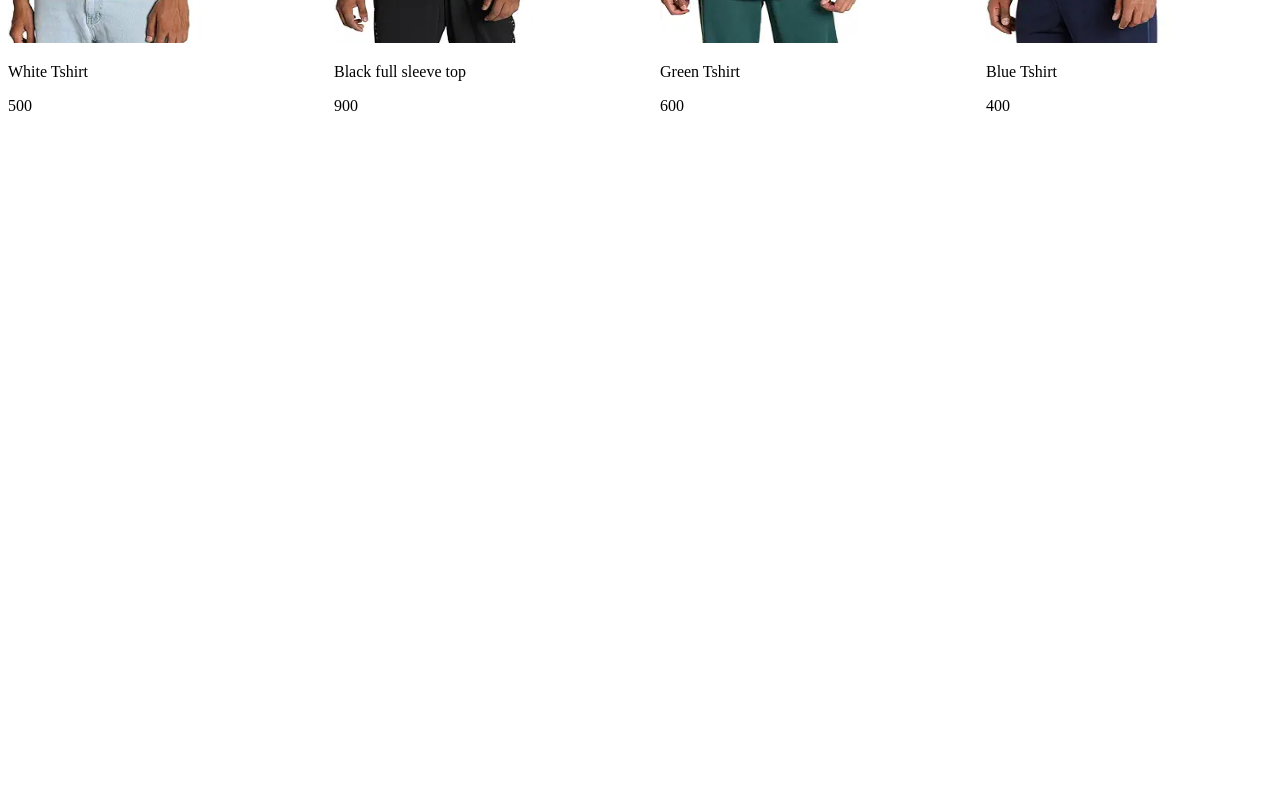
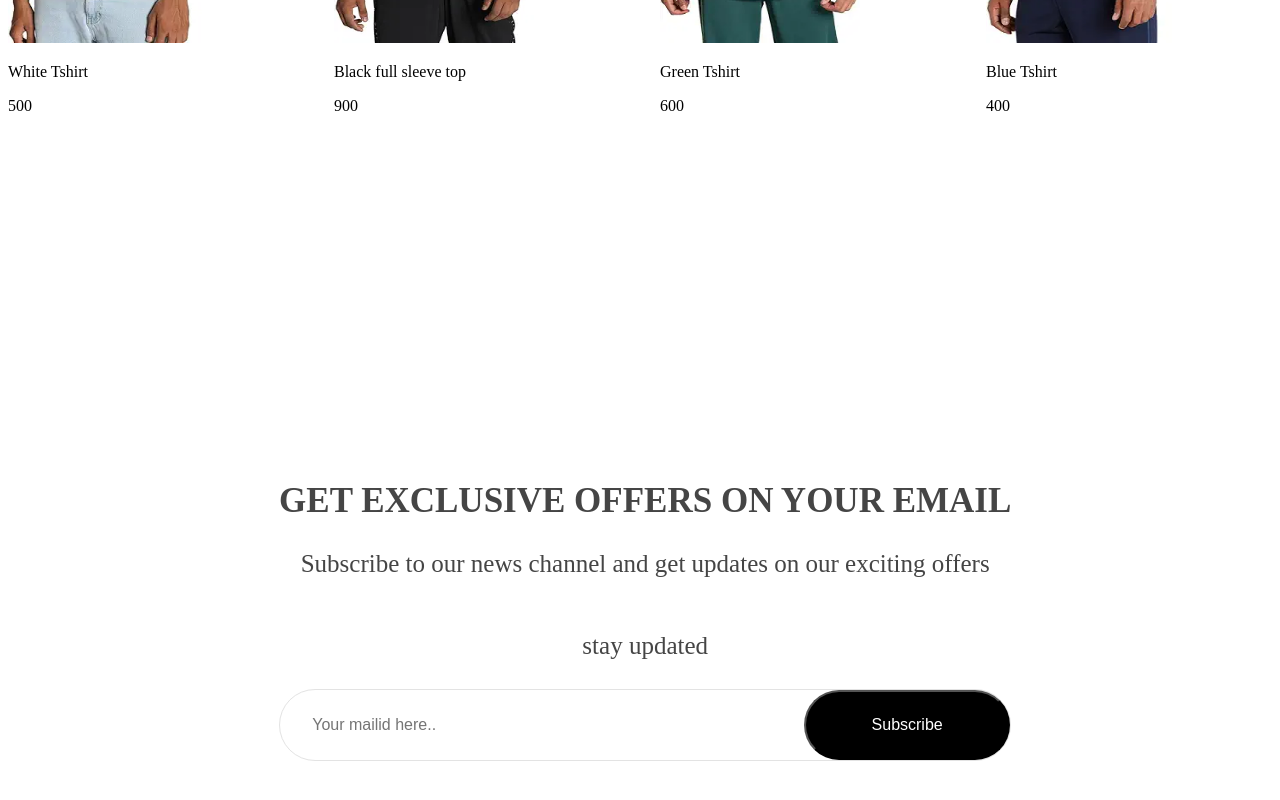
Before and after one commit to bsuprava/shopperapp, a React (Vite) app in the folder shopuiapp/: page / in a window 1280 px wide. Shown: the part 950-1750 px from the top of the page. Before the commit the page ends 1179 px from the top, so only its background shows below. Built offline with nearby package versions, Linux system fonts and the light colour scheme.

Commit message:
Added Newsletter section

```diff
--- a/shopuiapp/src/components/mens/menproduct.css
+++ b/shopuiapp/src/components/mens/menproduct.css
@@ -11,7 +11,7 @@
        font-weight: 300;
    }
    .men hr{
-       width: 350px;
+       width: 250px;
        height: 3px;
        border-radius: 10px;
        background: #252525;
--- /dev/null
+++ b/shopuiapp/src/components/newsletters/newsletter.css
@@ -0,0 +1,54 @@
+.newsletter-container
+{
+    display: flex;
+    flex-direction: column;
+    gap: 4px;
+    align-items: center;
+    justify-content: center;
+    width: 85%;
+    height: 100vh;
+    margin: auto;
+    padding: 0px 100px;
+    margin-bottom: 150px;
+    background: white;
+    background: linear-gradient(180deg #e3c4e5 2% #e1ffea22 60%);
+}
+.newsletter-container h1{
+    color: #454545;
+    font-size: 35px;
+    font-weight: 600;
+    margin: 0;
+    padding: 0;
+}
+.newsletter-container p{
+    color: #454545;
+    font-size: 25px;
+}
+.newsletter-subscribe{
+    display: flex;
+    align-items: center;
+    justify-content: space-between;
+    background: white;
+    width: 730px;
+    height: 70px;
+    border-radius: 80px;
+    border: 1px solid #e3e3e3;
+}
+.newsletter-subscribe input{
+    width: 500px;
+    margin-left: 30px;
+    border: none;
+    outline: none;
+    cursor: #616161;
+    font-family:Arial, Helvetica, sans-serif ;
+    font-size: 16px;
+}
+.newsletter-subscribe button{
+    width: 210px;
+    height: 70px;
+    border-radius: 90px;
+    background: black;
+    color: white;
+    font-size: 16px;
+    cursor: pointer;
+}
--- /dev/null
+++ b/shopuiapp/src/components/newsletters/newsletter.jsx
@@ -0,0 +1,18 @@
+import React from 'react'
+import './newsletter.css'
+
+const NewsLetter = () => {
+  return (
+    <div className='newsletter-container'>
+      <h1>GET EXCLUSIVE OFFERS ON YOUR EMAIL</h1>
+      <p>Subscribe to our news channel and get updates on our exciting offers</p>
+      <p>stay updated</p>
+      <div className='newsletter-subscribe'>
+        <input type='email' placeholder='Your mailid here..'/>
+        <button>Subscribe</button>
+      </div>
+    </div>
+  )
+}
+
+export default NewsLetter
--- a/shopuiapp/src/components/populars/popular.css
+++ b/shopuiapp/src/components/populars/popular.css
@@ -11,7 +11,7 @@
     font-weight: 300;
 }
 .popular hr{
-    width: 350px;
+    width: 250px;
     height: 3px;
     border-radius: 10px;
     background: #252525;
--- a/shopuiapp/src/pages/shop.jsx
+++ b/shopuiapp/src/pages/shop.jsx
@@ -1,12 +1,14 @@
 import React from 'react'
 import Hero from '../components/heros/hero'
 import Popular from '../components/populars/popular'
+import NewsLetter from '../components/newsletters/newsletter'
 
 const Shop = () => {
   return (
     <div>
       <Hero/>
       <Popular/>
+      <NewsLetter/>
     </div>
   )
 }
```
